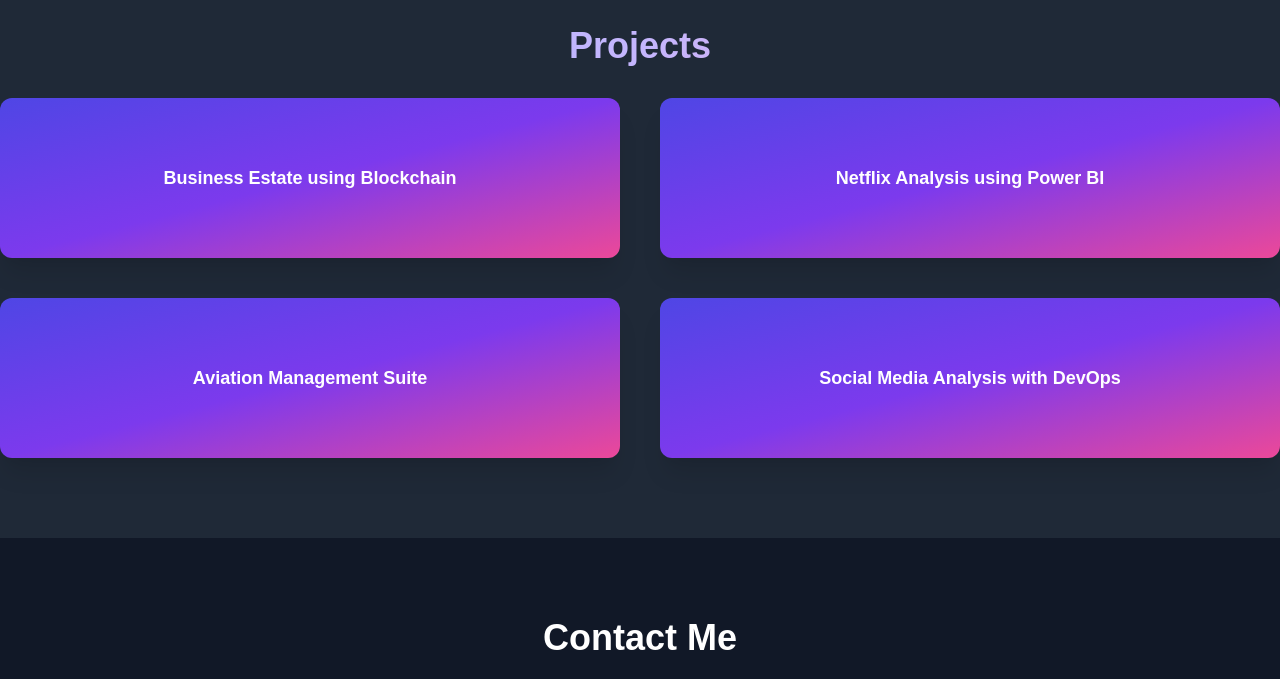
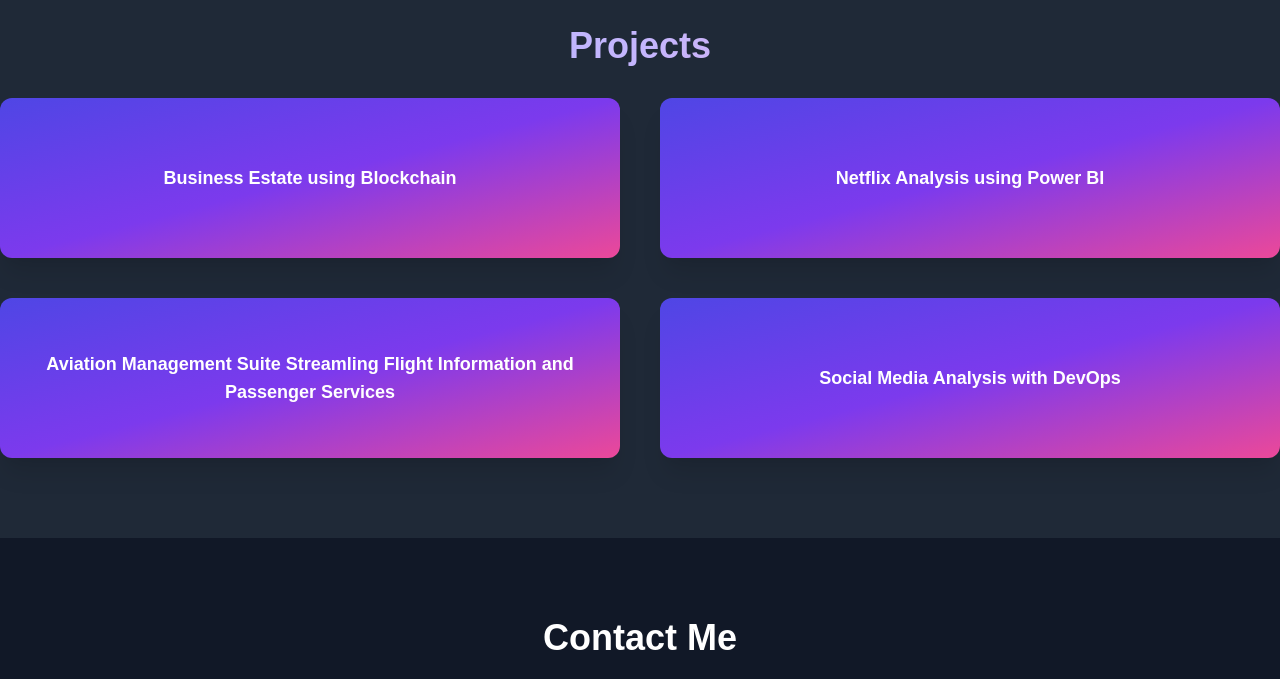
Before and after one commit to BhuvaneshGolthi/my_portfolio, a plain HTML site: page index.html in a window 1280 px wide. Shown: the part 1546-2225 px from the top of the page. Drawn offline with nearby package versions, Linux system fonts and the light colour scheme.

Commit message:
index.html

```diff
--- a/index.html
+++ b/index.html
@@ -178,7 +178,7 @@
       <div class="relative h-40 perspective hover:scale-105 transition-transform cursor-pointer" onclick="flipCard(this)">
         <div class="card transform transition-transform duration-700 w-full h-full relative" style="transform-style: preserve-3d;">
           <div class="absolute inset-0 bg-gradient-to-br from-indigo-600 via-purple-600 to-pink-500 p-3 rounded-xl shadow-xl flex items-center justify-center backface-hidden">
-            <h3 class="text-lg font-bold text-white">Aviation Management Suite</h3>
+            <h3 class="text-lg font-bold text-white">Aviation Management Suite Streamling Flight Information and Passenger Services</h3>
           </div>
           <div class="absolute inset-0 bg-gray-900 text-gray-200 p-3 rounded-xl shadow-xl transform rotateY-180 flex items-center justify-center text-sm backface-hidden">
             <p>Full-stack project to streamline flight scheduling, passenger support, and real-time data tracking.</p>
```
